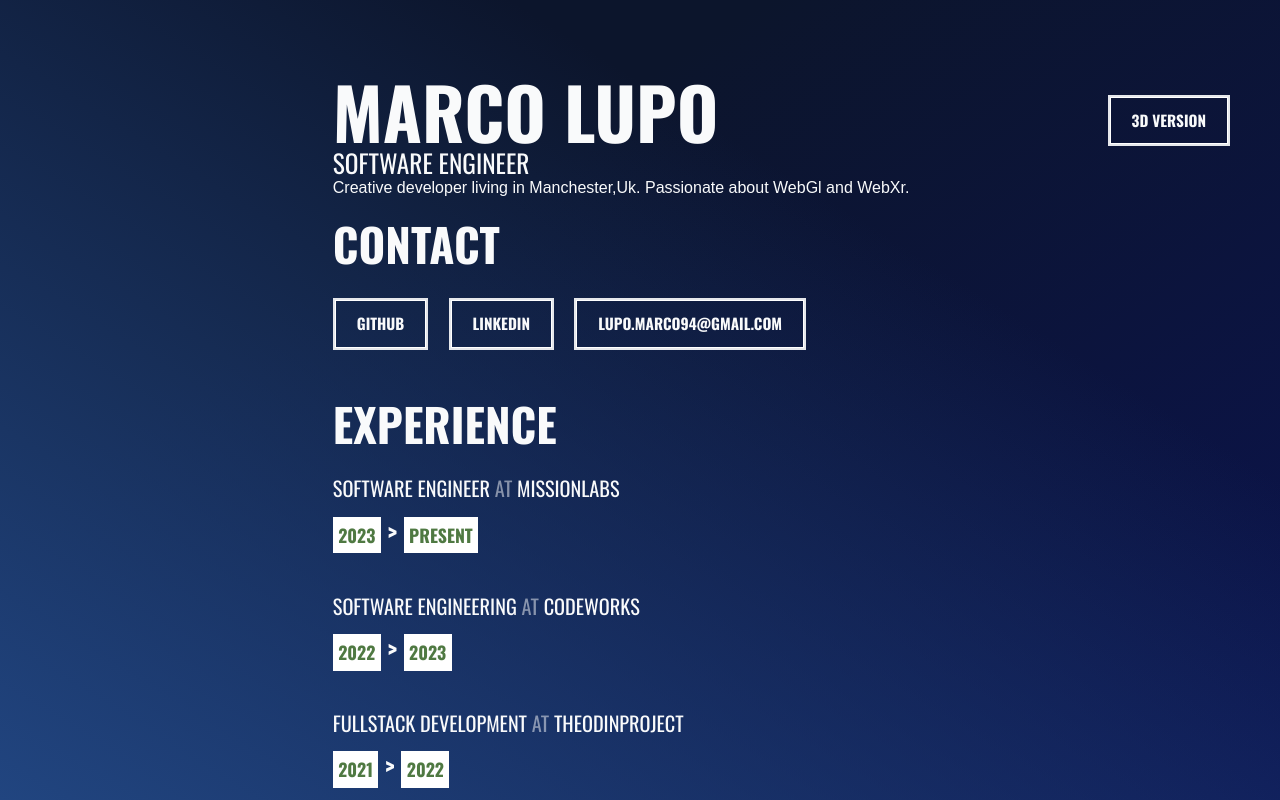
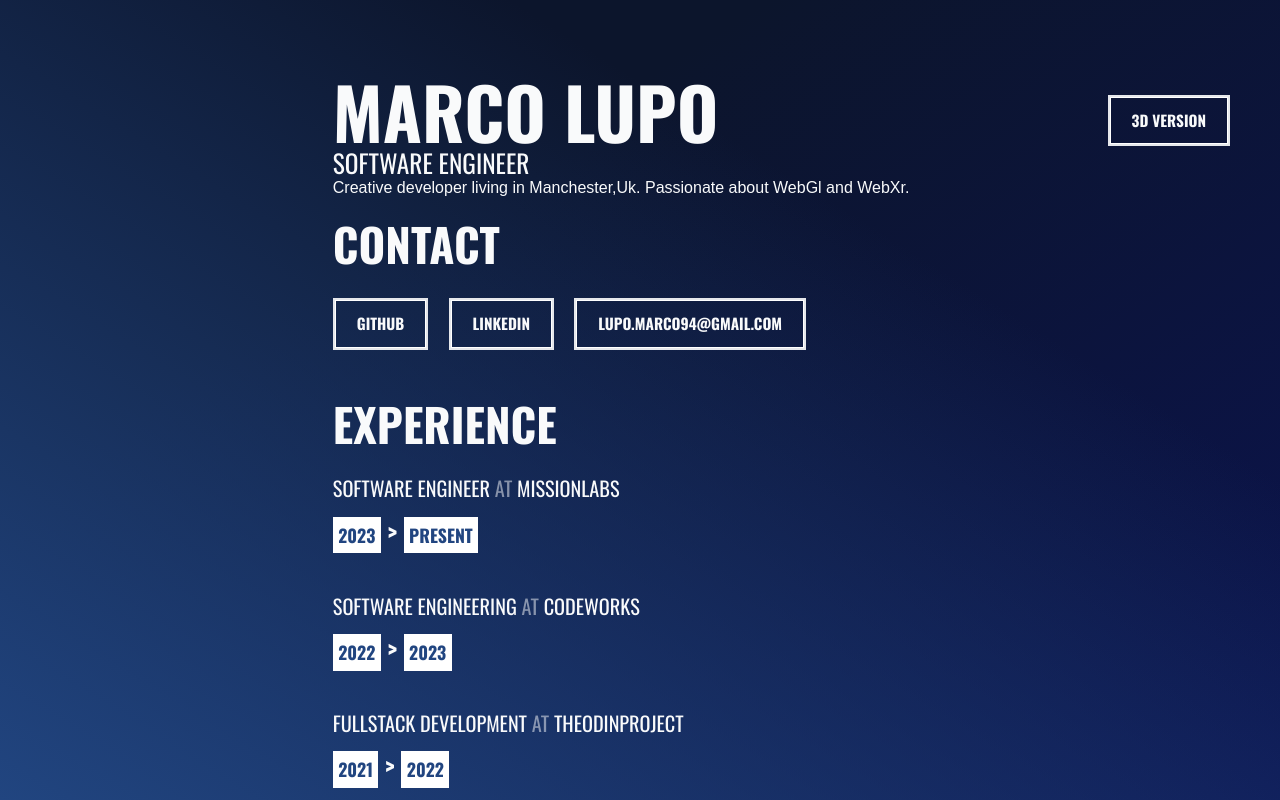
Before and after one commit to MarcoLupo94/ThreePortfolio, a Next.js app: page /html in a window 1280 px wide. Built offline with nearby package versions, Linux system fonts and the light colour scheme.

Commit message:
Color fix

```diff
--- a/src/styles/index.css
+++ b/src/styles/index.css
@@ -140,7 +140,7 @@ p {
   display: flex;
   align-items: center;
   justify-content: center;
-  color: #4f7942;
+  color: #214580;
   transform: translateX(100%);
 }
 
@@ -186,7 +186,7 @@ p {
   font-size: 0.35rem;
   font-weight: 700;
   padding: 0.3em;
-  color: #4f7942;
+  color: #214580;
 }
 
 .list-3 {
```
